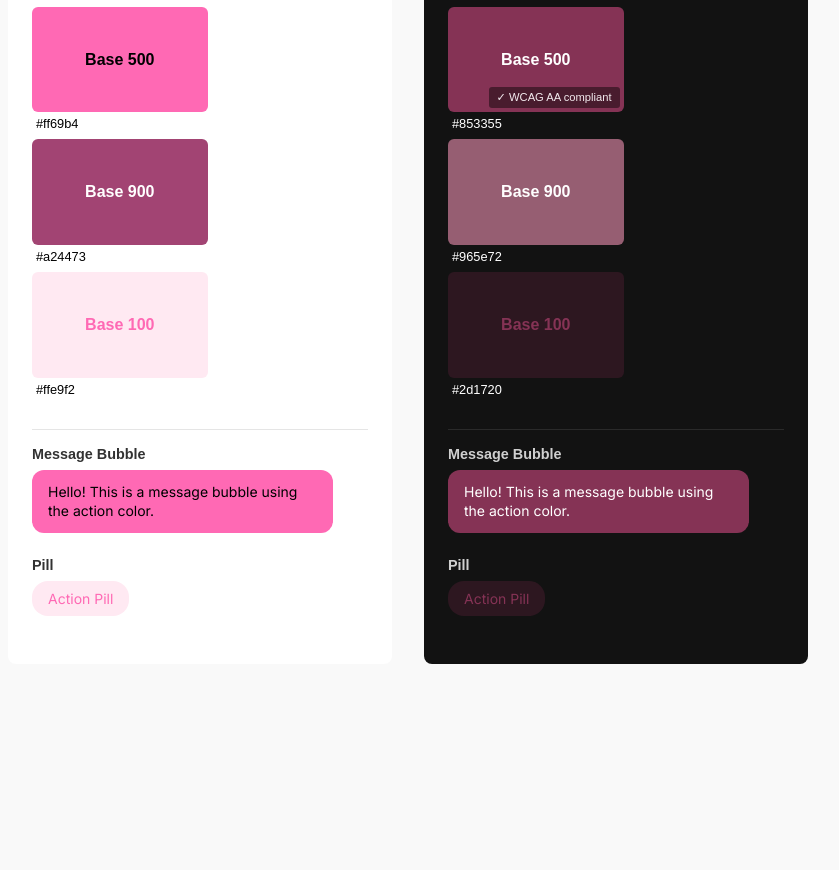
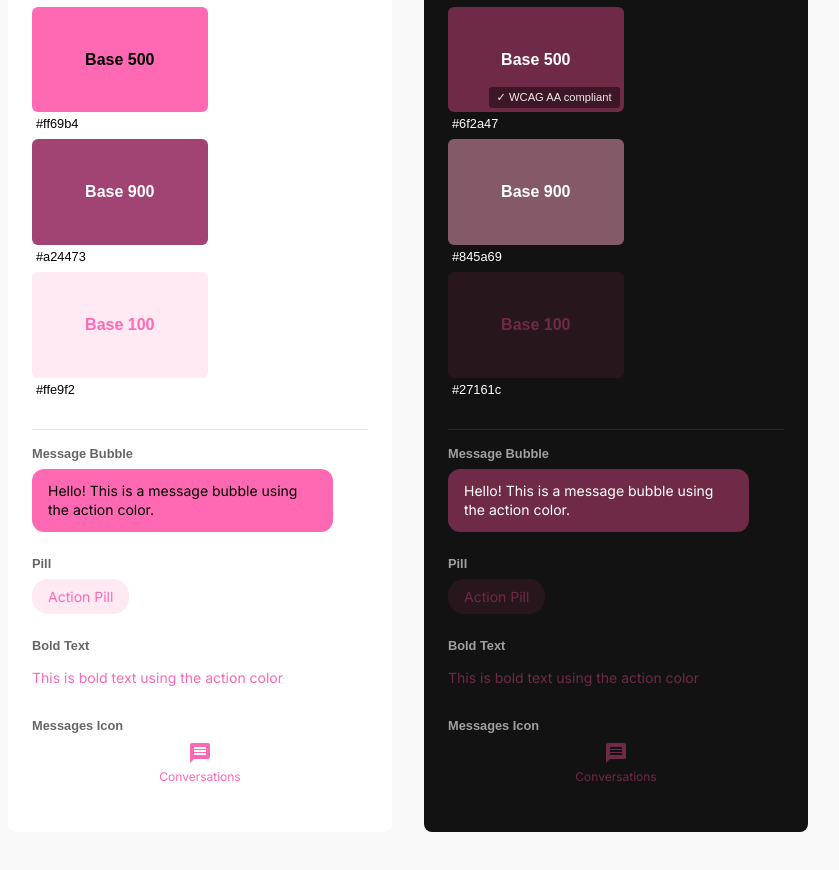
Before and after one commit to tanya-ermlva/color-tool, a website with bundled scripts: page index.html in a window 1280 px wide. Shown: the part 240-1110 px from the top of the page, without its empty margins (232-1071 px from the left). Before the commit the page ends 944 px from the top, so only its background shows below. Built offline with nearby package versions, Linux system fonts and the light colour scheme.

Commit message:
more accessibility issues identified, added text and icons ui elements to check

```diff
--- a/main.js
+++ b/main.js
@@ -177,6 +177,31 @@ function addUIComponents(container, tokens, isDark) {
   `;
   uiComponents.appendChild(pill);
 
+  // Bold Text
+  const boldText = document.createElement('div');
+  boldText.className = 'ui-component';
+  boldText.innerHTML = `
+    <h4>Bold Text</h4>
+    <div class="bold-text" style="color: ${isDark ? tokens['custom-base-500_dark'] : tokens['custom-base-500_light']}">
+      This is bold text using the action color
+    </div>
+  `;
+  uiComponents.appendChild(boldText);
+
+  // Messages Icon
+  const messagesIcon = document.createElement('div');
+  messagesIcon.className = 'ui-component';
+  messagesIcon.innerHTML = `
+    <h4>Messages Icon</h4>
+    <div class="messages-icon" style="color: ${isDark ? tokens['custom-base-500_dark'] : tokens['custom-base-500_light']}">
+      <svg width="24" height="24" viewBox="0 0 24 24" fill="currentColor">
+        <path d="M20 2H4c-1.1 0-1.99.9-1.99 2L2 22l4-4h14c1.1 0 2-.9 2-2V4c0-1.1-.9-2-2-2zm-2 12H6v-2h12v2zm0-3H6V9h12v2zm0-3H6V6h12v2z"/>
+      </svg>
+      <span>Conversations</span>
+    </div>
+  `;
+  uiComponents.appendChild(messagesIcon);
+
   container.appendChild(uiComponents);
 }
 
--- a/style.css
+++ b/style.css
@@ -117,9 +117,10 @@ body {
 
   .ui-component h4 {
     margin: 0 0 0.5rem 0;
-    font-size: 0.9rem;
+    font-style: normal;
+    font-size: 0.8rem;
     color: inherit;
-    opacity: 0.8;
+    opacity: 0.6;
   }
 
   /* Message Bubble */
@@ -144,3 +145,23 @@ body {
     font-weight: 400;
     line-height: 1.4;
   }
+
+  .bold-text {
+    font-family: 'Inter', sans-serif;
+    font-size: 14px;
+    font-weight: 400;
+    padding: 8px 0;
+  }
+
+  .messages-icon {
+    display: flex;
+    flex-direction: column;
+    align-items: center;
+    gap: 4px;
+  }
+
+  .messages-icon span {
+    font-family: 'Inter', sans-serif;
+    font-size: 12px;
+    font-weight: 400;
+  }
--- a/utils/colorTransform.js
+++ b/utils/colorTransform.js
@@ -23,10 +23,10 @@ export function getDarkModeTokens(actionColor) {
 
   if (l > 0.75) {
     // Light colors: Make much darker
-    adjusted = chroma.mix(color, DARK_BG, 0.85);
+    adjusted = chroma.mix(color, DARK_BG, 0.89);
   } else if (l < 0.3) {
     // Dark colors: Lighten for visibility
-    adjusted = chroma.mix(color, 'white', 0.1);
+    adjusted = chroma.mix(color, 'white', 0.05);
   } else {
     // Medium-light colors: Slightly darker
     adjusted = chroma.mix(color, DARK_BG, 0.95);
@@ -40,10 +40,10 @@ export function getDarkModeTokens(actionColor) {
   while (contrast < MIN_UI_CONTRAST && attempts < MAX_ATTEMPTS) {
     if (chroma(adjusted).get('hsl.l') < 0.5) {
       // If too dark, lighten slightly
-      adjusted = chroma.mix(adjusted, 'white', 0.1);
+      adjusted = chroma.mix(adjusted, 'white', 0.02);
     } else {
       // If too light, darken slightly
-      adjusted = chroma.mix(adjusted, DARK_BG, 0.1);
+      adjusted = chroma.mix(adjusted, DARK_BG, 0.12);
     }
     contrast = chroma.contrast(adjusted, DARK_BG);
     attempts++;
```
